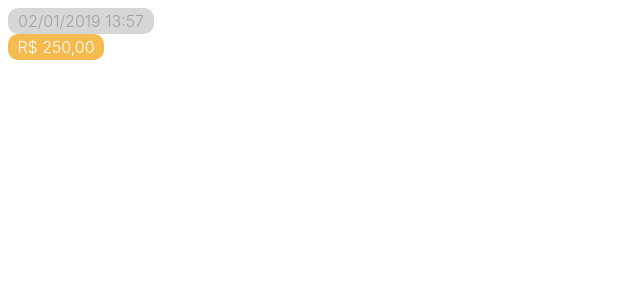
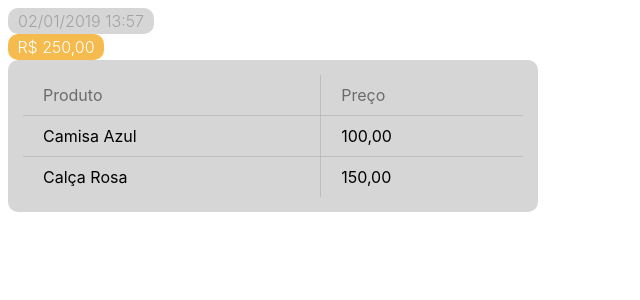
Before and after one commit to mja-maia/dito, a React (Create React App) app: page / in a window 1280 px wide. Shown: the top 300 px of the page, without its empty margins (0-640 px from the left). Built offline with nearby package versions, Linux system fonts and the light colour scheme.

Commit message:
App.css to set font family and productTable component

```diff
--- /dev/null
+++ b/src/App.css
@@ -0,0 +1,12 @@
+body {
+  font-family: -apple-system,
+  BlinkMacSystemFont,
+  'Segoe UI',
+  Roboto,
+  Oxygen,
+  Ubuntu,
+  Cantarell,
+  'Open Sans',
+  'Helvetica Neue',
+  sans-serif;
+}
--- a/src/App.js
+++ b/src/App.js
@@ -1,6 +1,8 @@
 import React, { Component } from 'react';
+import './App.css'
 
 import TextChip from './components/textChip'
+import ProductTable from './components/productTable'
 
 class App extends Component {
   render() {
@@ -17,7 +19,11 @@ class App extends Component {
         textColor = "#ffffff"
         text = "R$ 250,00"
         width = "90px" / >
+
+        <ProductTable/>
       </div>
+
+
     );
   }
 }
--- /dev/null
+++ b/src/components/productTable/index.css
@@ -0,0 +1,46 @@
+.tableWrapper{
+  background-color: #d6d6d6;
+  width: 500px;
+  padding: 15px;
+  border-radius: 10px;
+}
+
+
+table {
+  border-collapse: collapse;
+  width: 100%;
+}
+
+th{
+  color: #6b6b6b;
+}
+
+table td,
+table th {
+  text-align: left;
+  padding: 10px 20px;
+  border: 1px solid #bdbdbd;
+  font-weight: 400;
+}
+
+tr {
+  color: black;
+}
+
+table tr:first-child th {
+  border-top: 0;
+}
+
+table tr:last-child td {
+  border-bottom: 0;
+}
+
+table tr td:first-child,
+table tr th:first-child {
+  border-left: 0;
+}
+
+table tr td:last-child,
+table tr th:last-child {
+  border-right: 0;
+}
--- /dev/null
+++ b/src/components/productTable/index.js
@@ -0,0 +1,28 @@
+import React from 'react'
+import './index.css'
+
+
+class ProductTable extends React.Component{
+  render(){
+    return (
+      <div className="tableWrapper">
+        <table>
+          <tr>
+            <th>Produto</th>
+            <th>Preço</th>
+          </tr>
+          <tr>
+            <td>Camisa Azul</td>
+            <td>100,00</td>
+          </tr>
+          <tr>
+            <td>Calça Rosa</td>
+            <td>150,00</td>
+          </tr>
+        </table>
+      </div>
+    )
+  }
+}
+
+export default ProductTable
--- a/src/components/textChip/index.css
+++ b/src/components/textChip/index.css
@@ -1,6 +1,5 @@
 .textChipWrapper {
   height: 20px;
-  font-family: -apple-system, BlinkMacSystemFont, 'Segoe UI', Roboto, Oxygen, Ubuntu, Cantarell, 'Open Sans', 'Helvetica Neue', sans-serif;
   border-radius: 10px;
   font-weight: 300;
   padding: 3px;
```
